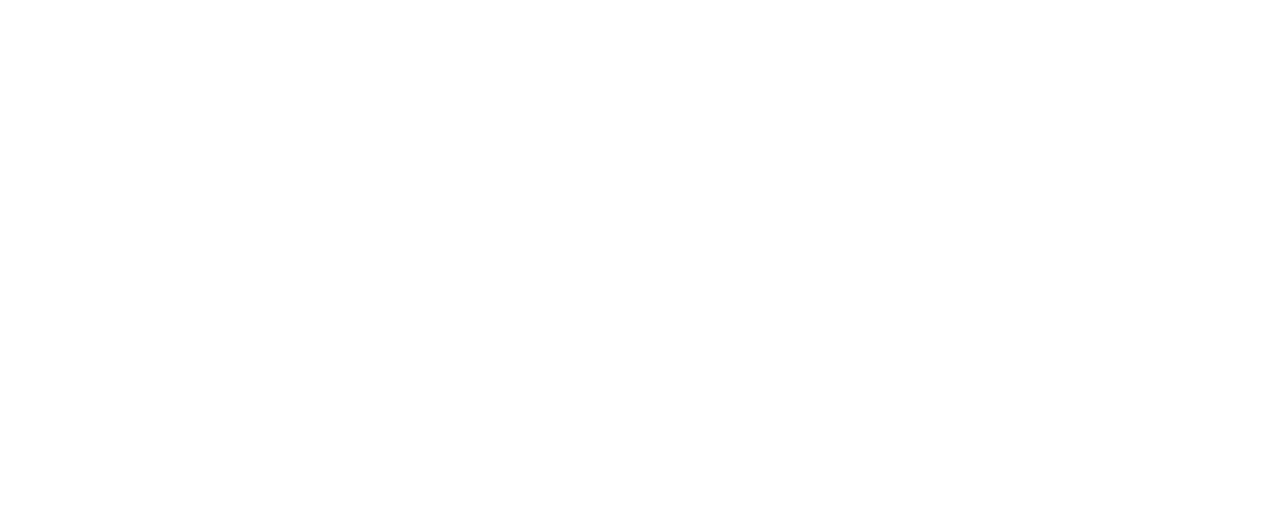
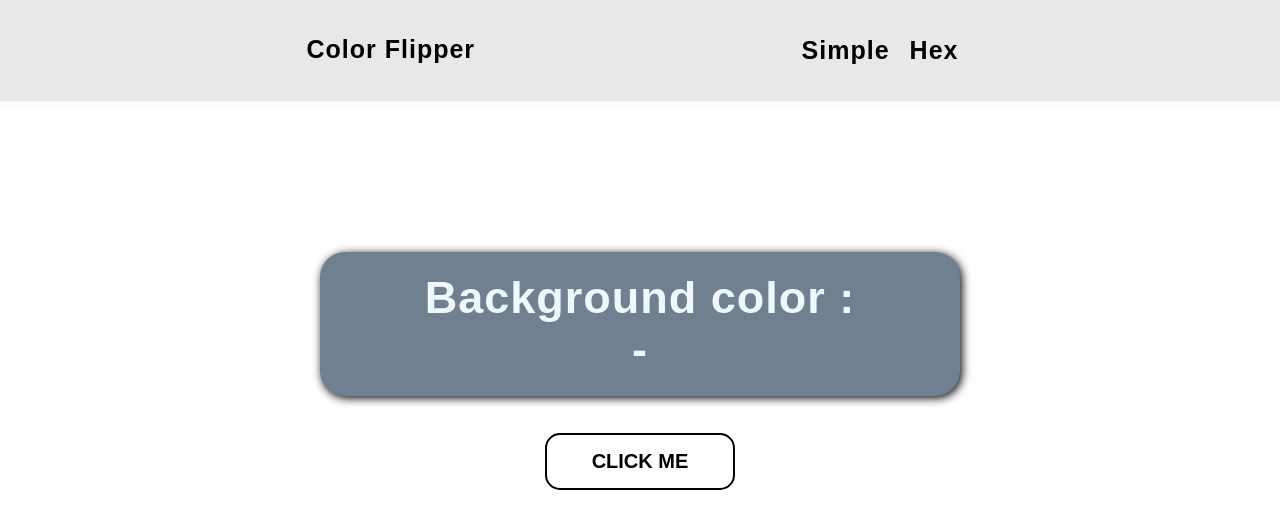
Before and after one commit to matthewTheWizzard/colorFlipper, a plain HTML site: page index.html in a window 1280 px wide. Drawn offline with Linux system fonts and the light colour scheme.

Commit message:
simple task done

```diff
--- a/index.html
+++ b/index.html
@@ -9,6 +9,18 @@
   <script defer src="main.js"></script>
 </head>
 <body>
-
+  <nav class="nav">
+    <h2 class="nav-title">Color Flipper</h2>
+    <ul class="nav-links">
+      <li class="nav-item"><a href="index.html">Simple</a></li>
+      <li class="nav-item"><a href="hex.html">Hex</a></li>
+    </ul>
+  </nav>
+  <div id ="container" class="container">
+    <h2 class="background-title">Background color : <span class="color">-</span></h2>
+    <div class="button-wrapper">
+    <button id="btn" class="btn">Click me</button>
+    </div>
+    </div>
 </body>
 </html>
--- a/main.js
+++ b/main.js
@@ -0,0 +1,15 @@
+const colors = ['green', 'red', 'black', 'blue', 'orange', 'yellow', 'purple', 'cyan'];
+
+const button = document.getElementById('btn');
+const color = document.querySelector('.color');
+
+button.addEventListener('click', function(event){
+    //get a random number between 0-2
+  const randomNumber = getRandomNumber();
+  document.body.style.backgroundColor = colors[randomNumber];
+  color.textContent = colors[randomNumber];
+})
+
+function getRandomNumber() {
+    return Math.floor(Math.random()*colors.length);
+}
--- a/style.css
+++ b/style.css
@@ -0,0 +1,93 @@
+body {
+    font-family: sans-serif;
+    letter-spacing: 1px;
+    margin:0
+}
+
+
+a {
+    text-decoration: none;
+    color: black;
+}
+
+.nav {
+    display: flex;
+    flex-direction: row;
+    justify-content: space-evenly;
+    border-bottom: 1px whitesmoke solid;
+    background-color: hsl(0, 0%, 91%);
+    box-shadow: 10px black;
+    box-shadow: 2px 2px 10px whitesmoke;
+}
+
+.nav-links {
+    display: flex;
+    padding: 10px;
+}
+
+.nav-item {
+    padding: 5px;
+    margin: 5px;
+    list-style: none;
+    font-size: 25px;
+    font-weight: 600
+    ;
+}
+
+.container {
+    display: flex;
+    flex-direction: column;
+    max-width: 50%;
+    margin: 0 auto;
+}
+
+.nav-title {
+    padding: 5px;
+    margin-top: 30px;
+    list-style: none;
+    font-size: 25px;
+    font-weight: 600;
+}
+
+.background-title {
+    text-align: center;
+    display: inline-block;
+    background-color: slategrey;
+    padding: 20px;
+    font-size: 45px;
+    font-family: sans-serif;
+    color: aliceblue;
+    border-radius: 25px;
+    margin-top: 150px;
+    box-shadow: 2px 2px 10px black;
+}
+
+.btn {
+    padding: 15px 45px;
+    text-align: center;
+    font-size: 20px;
+    font-weight: 600;
+    text-transform: uppercase;
+    font-family: sans-serif;
+    border-radius: 15px;
+    background-color: transparent;
+    border: 2px black solid;
+}
+
+.button-wrapper{
+   margin: 0 auto;
+}
+
+.color {
+
+    display: block;
+}
+
+.btn:hover{
+    background-color: rgba(84, 84, 84, 0.15);
+}
+
+.btn:active{
+    transform: translate(2px, 2px);
+    box-shadow: 4px 2px 10px rgb(58, 54, 54);
+}
```
Also changed, not shown: hex.html (added). Lines whose indentation alone changed are shown as unchanged.
